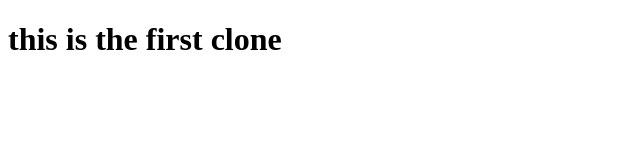
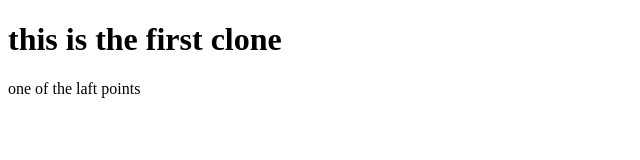
Before and after one commit to mesaykebed/oneday, a plain HTML site: page index.html in a window 1280 px wide. Shown: the whole page, without its empty margins (0-640 px from the left). Drawn offline with Linux system fonts and the light colour scheme.

Commit message:
Update index.html
added changed points

```diff
--- a/index.html
+++ b/index.html
@@ -8,5 +8,6 @@
 </head>
 <body>
     <h1>this is the first clone</h1>
+    <p>one of the laft points</p>
 </body>
 </html>
```
